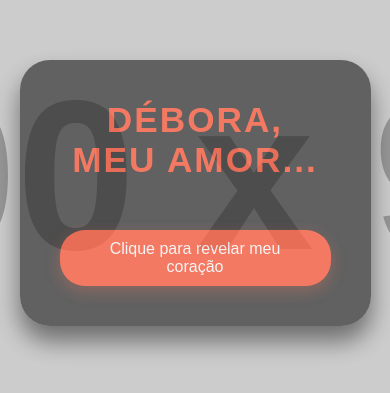
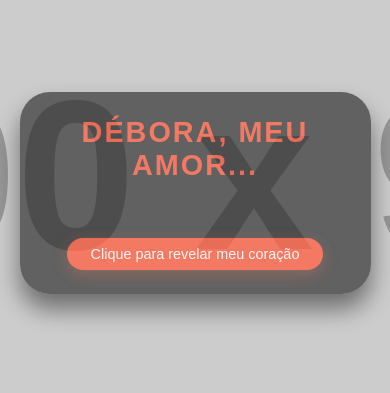
Before and after one commit to willker-dev/formylove, a plain HTML site: page index.html in a window 390 px wide. Shown: the part 229-622 px from the top of the page. Drawn offline with Linux system fonts and the light colour scheme; placeholder pictures from the web are drawn by us.

Commit message:
style.css

```diff
--- a/style.css
+++ b/style.css
@@ -27,10 +27,10 @@
 
 .container {
   background-color: rgba(34, 34, 34, 0.8); /* Semi-transparente */
-    padding: 40px;
+  padding: 4rem 2rem;
   border-radius: 30px;
   box-shadow: 0 15px 25px rgba(0, 0, 0, 0.6);
-    max-width: 700px;
+  max-width: 800px;
   width: 90%;
   backdrop-filter: blur(10px);
   animation: containerFade 2s ease-out;
@@ -42,8 +42,8 @@
 }
 
 .titulo {
-    font-size: 3rem;
-    margin-bottom: 20px;
+  font-size: 3.2rem;
+  margin-bottom: 1.5rem;
   color: #ff6347;
   letter-spacing: 2px;
   font-weight: bold;
@@ -57,8 +57,8 @@
 }
 
 .mensagem {
-    font-size: 1.5rem;
-    margin-top: 20px;
+  font-size: 1.6rem;
+  margin-top: 1.5rem;
   opacity: 0;
   color: #fff;
   transition: opacity 2s;
@@ -69,9 +69,9 @@
 }
 
 .btn {
-    margin-top: 30px;
-    padding: 12px 30px;
-    font-size: 1.2rem;
+  margin-top: 2rem;
+  padding: 12px 3rem;
+  font-size: 1.3rem;
   background-color: #ff6347;
   color: #fff;
   border: none;
@@ -95,15 +95,66 @@
   pointer-events: none;
 }
 
-  @media (max-width: 600px) {
+@media (max-width: 1200px) {
+  .container {
+    padding: 3rem 1.5rem;
+  }
   .titulo {
-      font-size: 2.2rem;
+    font-size: 2.8rem;
+  }
+  .mensagem {
+    font-size: 1.4rem;
+  }
+  .btn {
+    padding: 10px 2.5rem;
+    font-size: 1.1rem;
+  }
+}
+
+@media (max-width: 768px) {
+  .container {
+    padding: 2.5rem 1.2rem;
+  }
+  .titulo {
+    font-size: 2.5rem;
   }
   .mensagem {
     font-size: 1.3rem;
   }
   .btn {
-      padding: 10px 25px;
+    padding: 10px 2rem;
+    font-size: 1.1rem;
+  }
+}
+
+@media (max-width: 600px) {
+  .container {
+    padding: 2rem 1rem;
+  }
+  .titulo {
+    font-size: 2.2rem;
+  }
+  .mensagem {
+    font-size: 1.2rem;
+  }
+  .btn {
+    padding: 10px 1.5rem;
     font-size: 1rem;
   }
 }
+
+@media (max-width: 400px) {
+  .container {
+    padding: 1.5rem;
+  }
+  .titulo {
+    font-size: 1.8rem;
+  }
+  .mensagem {
+    font-size: 1.1rem;
+  }
+  .btn {
+    padding: 8px 1.5rem;
+    font-size: 0.9rem;
+  }
+}
```
Lines whose indentation alone changed are shown as unchanged.
